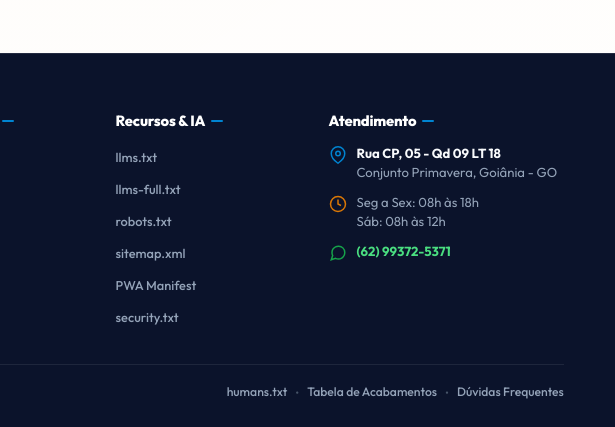
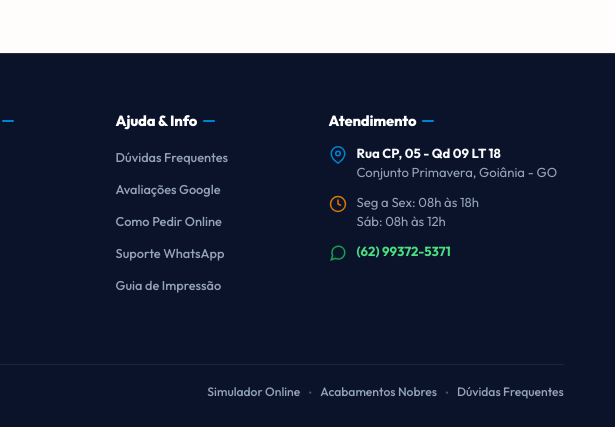
Before and after one commit to leonardoteodoroo/vm-grafica, a website built with Vite: page index.html in a window 1280 px wide. Shown: the part 3831-4258 px from the top of the page, 665-1280 px from the left. Built offline with nearby package versions, Linux system fonts and the light colour scheme.

Commit message:
refactor(footer-ui): substitui links tecnicos de IA por navegacao comercial e mantem arquivos de maquinas na raiz

```diff
--- a/index.html
+++ b/index.html
@@ -623,16 +623,15 @@
         </ul>
       </div>
 
-      <!-- Bloco 4: Recursos & IA (Lado a Lado no Mobile) -->
+      <!-- Bloco 4: Ajuda & Institucional (Lado a Lado no Mobile) -->
       <div class="footer-col">
-        <h4 class="footer-col-title">Recursos & IA</h4>
+        <h4 class="footer-col-title">Ajuda & Info</h4>
         <ul class="footer-links">
-          <li class="footer-link-item"><a href="/llms.txt" target="_blank">llms.txt</a></li>
-          <li class="footer-link-item"><a href="/llms-full.txt" target="_blank">llms-full.txt</a></li>
-          <li class="footer-link-item"><a href="/robots.txt" target="_blank">robots.txt</a></li>
-          <li class="footer-link-item"><a href="/sitemap.xml" target="_blank">sitemap.xml</a></li>
-          <li class="footer-link-item"><a href="/site.webmanifest" target="_blank">PWA Manifest</a></li>
-          <li class="footer-link-item"><a href="/.well-known/security.txt" target="_blank">security.txt</a></li>
+          <li class="footer-link-item"><a href="#faq">Dúvidas Frequentes</a></li>
+          <li class="footer-link-item"><a href="#avaliacoes">Avaliações Google</a></li>
+          <li class="footer-link-item"><a href="#simulador">Como Pedir Online</a></li>
+          <li class="footer-link-item"><a href="https://wa.me/5562993725371" target="_blank">Suporte WhatsApp</a></li>
+          <li class="footer-link-item"><a href="#acabamentos">Guia de Impressão</a></li>
         </ul>
       </div>
 
@@ -668,9 +667,9 @@
         &copy; 2026 VM Gráfica Rápida & Papelaria Personalizada. Goiânia - GO. Todos os direitos reservados.
       </p>
       <nav class="footer-legal-nav" aria-label="Links Complementares">
-        <a href="/humans.txt" target="_blank" class="footer-legal-link">humans.txt</a>
+        <a href="#simulador" class="footer-legal-link">Simulador Online</a>
         <span class="footer-legal-sep" aria-hidden="true">&bull;</span>
-        <a href="#acabamentos" class="footer-legal-link">Tabela de Acabamentos</a>
+        <a href="#acabamentos" class="footer-legal-link">Acabamentos Nobres</a>
         <span class="footer-legal-sep" aria-hidden="true">&bull;</span>
         <a href="#faq" class="footer-legal-link">Dúvidas Frequentes</a>
       </nav>
```
